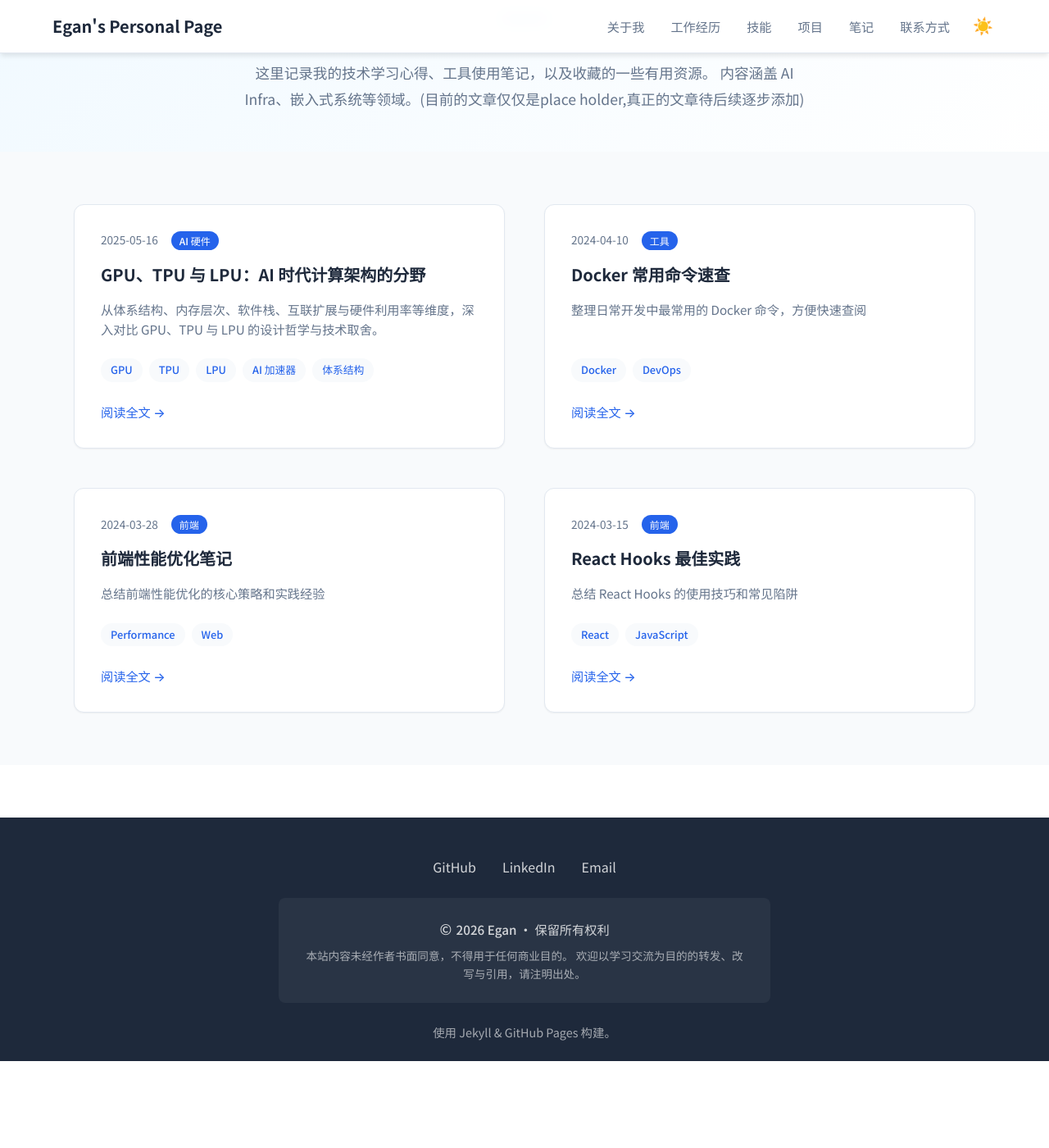
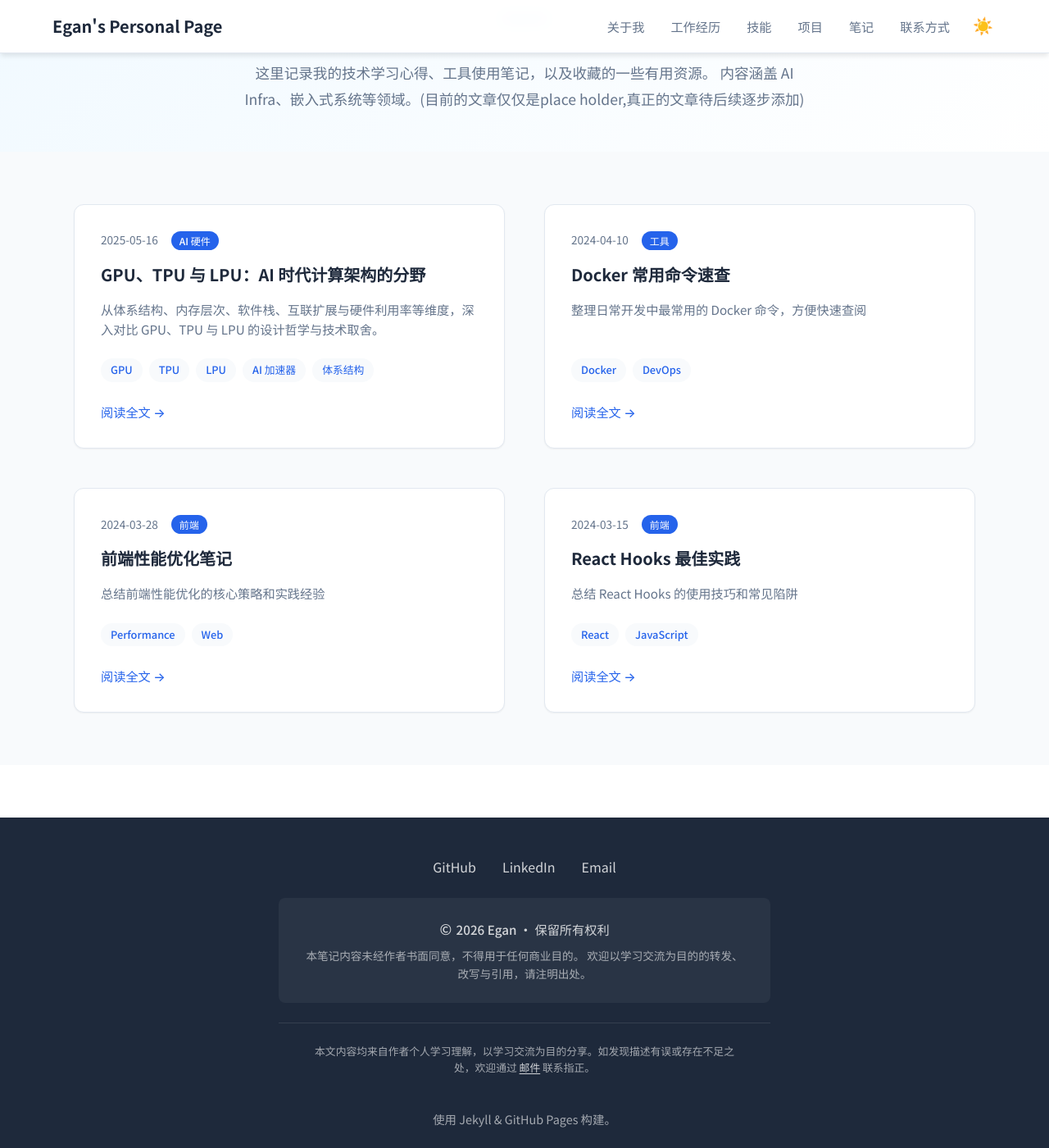
Before and after one commit to Lejun-Hu/Lejun-Hu.github.io, a Jekyll site: the page built from notes/index.html, in a window 1280 px wide and 1400 px high, scrolled down 175 px. Shown: the whole window at 82% size. Built offline with Jekyll 4.4.1, drawn with Linux system fonts in a browser that asks for light colours; before the commit the page ends 1469 px from its top, so only the background shows below that.

Commit message:
Add disclaimer text to footer without icon

```diff
--- a/_includes/footer.html
+++ b/_includes/footer.html
@@ -25,9 +25,13 @@
         <span class="license-icon">©</span> {{ site.time | date: '%Y' }} {{ site.author.name }} · 保留所有权利
       </p>
       <p class="license-detail">
-        本站内容未经作者书面同意，不得用于任何商业目的。
+        本笔记内容未经作者书面同意，不得用于任何商业目的。
         欢迎以学习交流为目的的转发、改写与引用，请注明出处。
       </p>
+    </div>
+
+    <div class="footer-disclaimer">
+      <p>本文内容均来自作者个人学习理解，以学习交流为目的分享。如发现描述有误或存在不足之处，欢迎通过 <a href="mailto:{{ site.author.email }}">邮件</a> 联系指正。</p>
     </div>
 
     <p class="copyright">
--- a/assets/css/main.scss
+++ b/assets/css/main.scss
@@ -1581,6 +1581,31 @@ a {
   margin: 0;
 }
 
+.footer-disclaimer {
+  margin: var(--space-md) auto;
+  padding: var(--space-sm) var(--space-lg);
+  max-width: 600px;
+  font-size: 0.8rem;
+  color: var(--color-footer-copyright);
+  line-height: 1.6;
+  border-top: 1px solid rgba(255, 255, 255, 0.1);
+  padding-top: var(--space-md);
+
+  p {
+    margin: 0;
+  }
+
+  a {
+    color: var(--color-footer-text);
+    text-decoration: underline;
+    text-underline-offset: 2px;
+
+    &:hover {
+      color: #ffffff;
+    }
+  }
+}
+
 // ============================================
 // 13. 打印优化（生成 PDF 简历时有用）
 // ============================================
```
